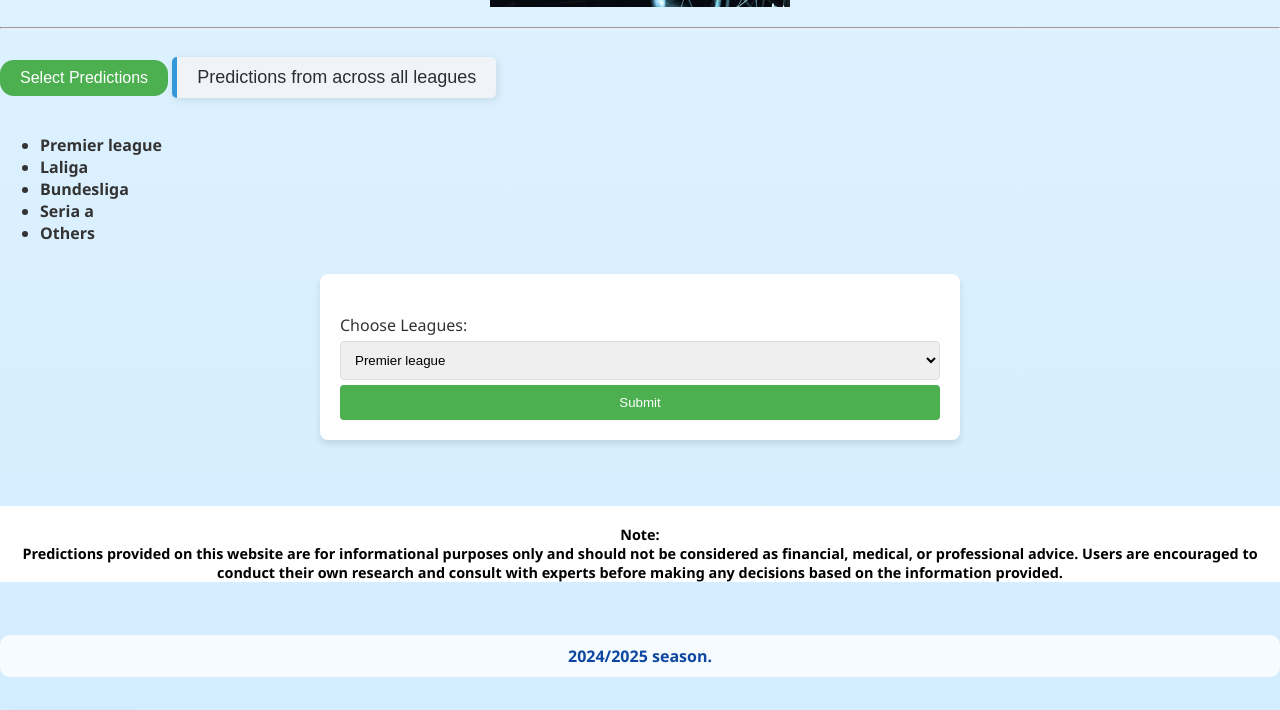
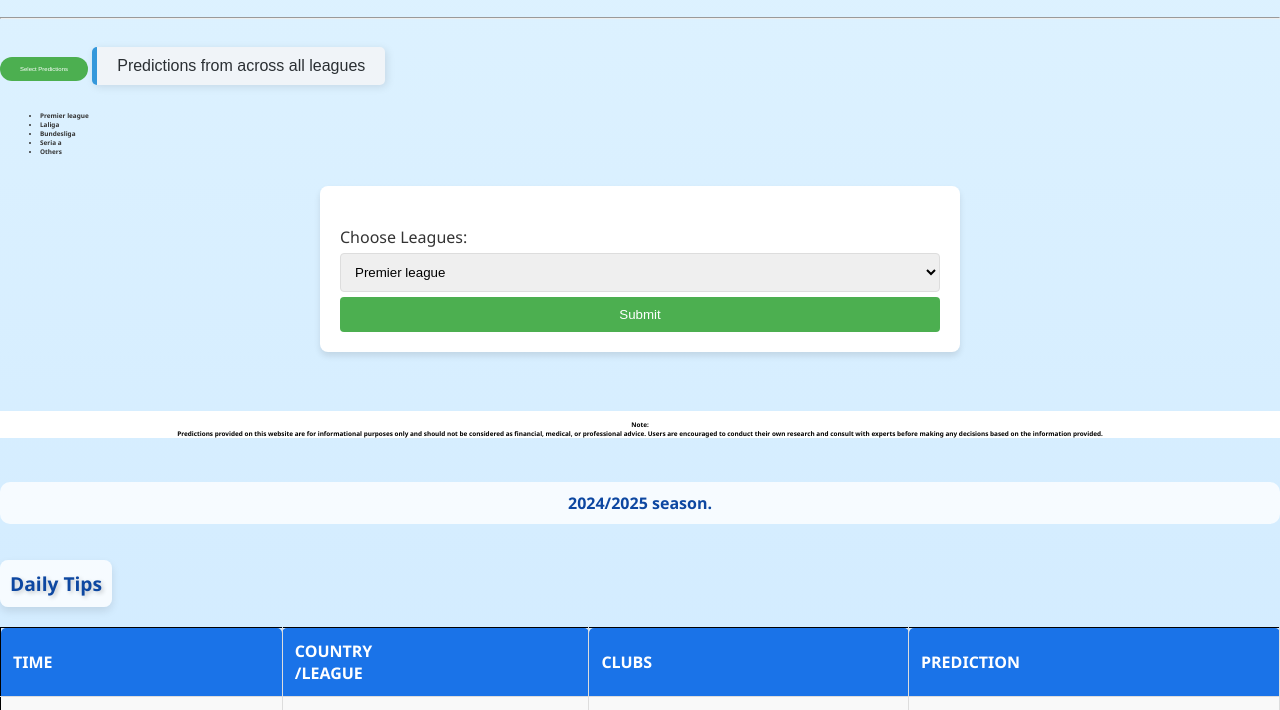
Before and after one commit to Alexanderonuoha/Simple, a plain HTML site: page index.html in a window 1280 px wide. Shown: the part 659-1369 px from the top of the page. Drawn offline with Linux system fonts and the light colour scheme.

Commit message:
Update style.css

```diff
--- a/style.css
+++ b/style.css
@@ -23,7 +23,7 @@ Body {
 
 }
 .text {
-    font-size: 1.7em;
+    font-size: 1.2em;
     color: #0D47A1;
     item-align: center;
     text-align: center;
@@ -187,13 +187,13 @@ button {
     border: none;
     border-radius: 14px;
     cursor: pointer;
-    font-size: 16px;
+    font-size: 0.3em;
     transition: background-color 0.3s, transform 7s;
 }
 .show {
     font-family: 'Arial',sans-serif;
     color: #2a2f33;
-    font-size: 18px;
+    font-size: 1em;
     background-color: #f0f4f8;
     border-left: 5px solid #3498db;
     padding: 10px 20px;
@@ -213,7 +213,7 @@ button:active {
 }
 
 .note{
-    font-size:0.9em;
+    font-size:0.4em;
     background-color:#fff;
     color:#000;
     text-align: center;
@@ -223,7 +223,7 @@ button:active {
 .clm {
     text-align:left;
     font-weight:bold;
-    font-size:1.0em;
+    font-size:0.4em;
 }
 
 
@@ -289,11 +289,12 @@ tr:nth-child(odd) {
 
 footer {
     text-align: center;
-    padding: 30px;
+    padding: 5px;
     background-color: #000;
     color: white;
     clear: both;
     position: relative;
+    font-size:0.5em;
 }
 
     form, img {
```
